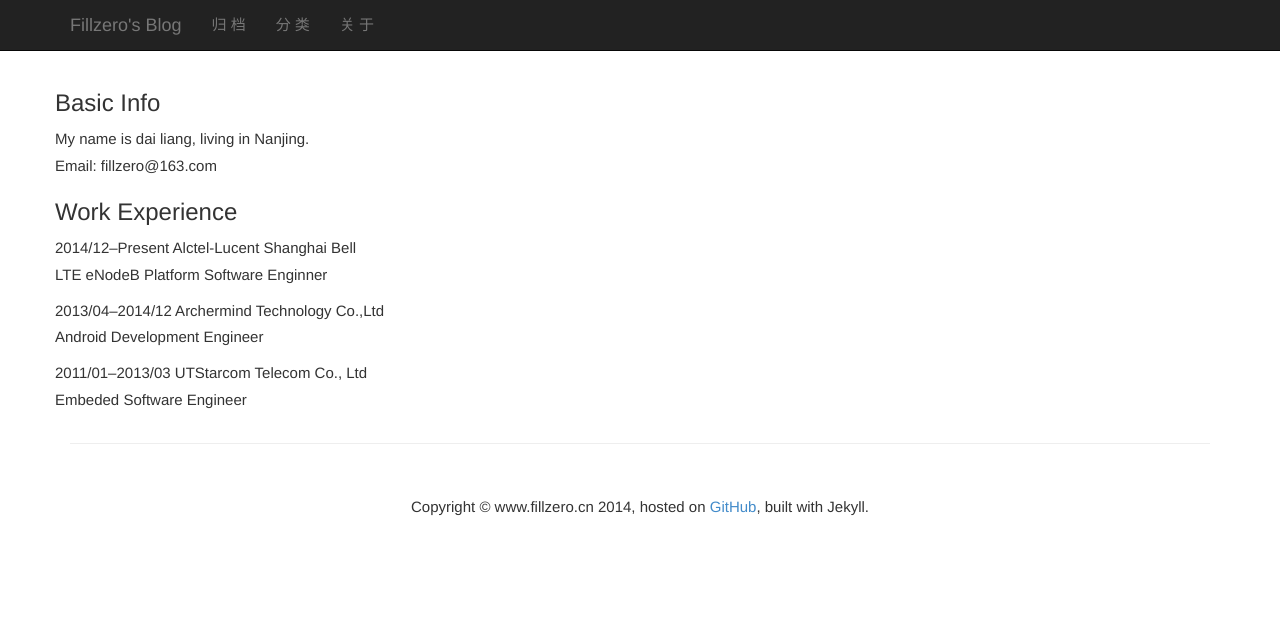
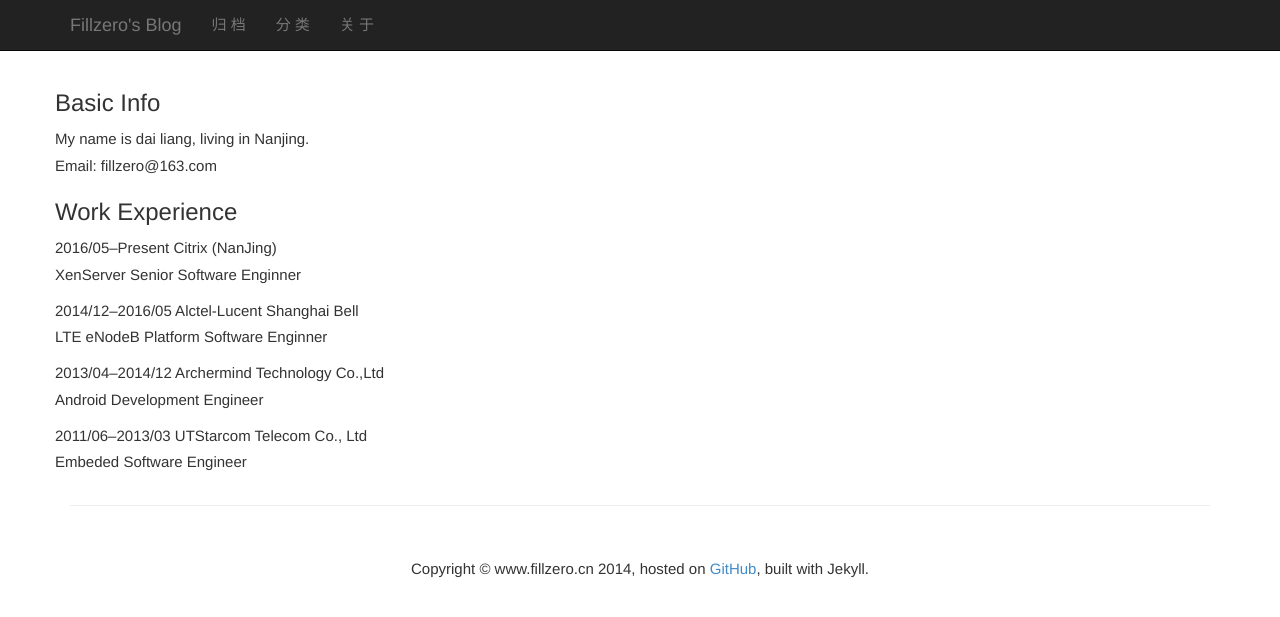
Before and after one commit to fillzero/fillzero.github.io, a Jekyll site: the page built from about.md, in a window 1280 px wide. Shown: the top 617 px of the page. Built offline with Jekyll 4.4.1, drawn with Linux system fonts in a browser that asks for light colours.

Commit message:
Update work experience
Signed-off-by: Liang Dai <liang.dai1@citrix.com>

```diff
--- a/about.md
+++ b/about.md
@@ -7,11 +7,14 @@
 Email: fillzero@163.com
 
 ### Work Experience
-2014/12--Present  Alctel-Lucent Shanghai Bell
+2016/05--Present  Citrix (NanJing)
+XenServer Senior Software Enginner
+
+2014/12--2016/05  Alctel-Lucent Shanghai Bell
 LTE eNodeB Platform Software Enginner
 
 2013/04--2014/12  Archermind Technology Co.,Ltd
 Android Development Engineer
 
-2011/01--2013/03  UTStarcom Telecom Co., Ltd
+2011/06--2013/03  UTStarcom Telecom Co., Ltd
 Embeded Software Engineer
```
